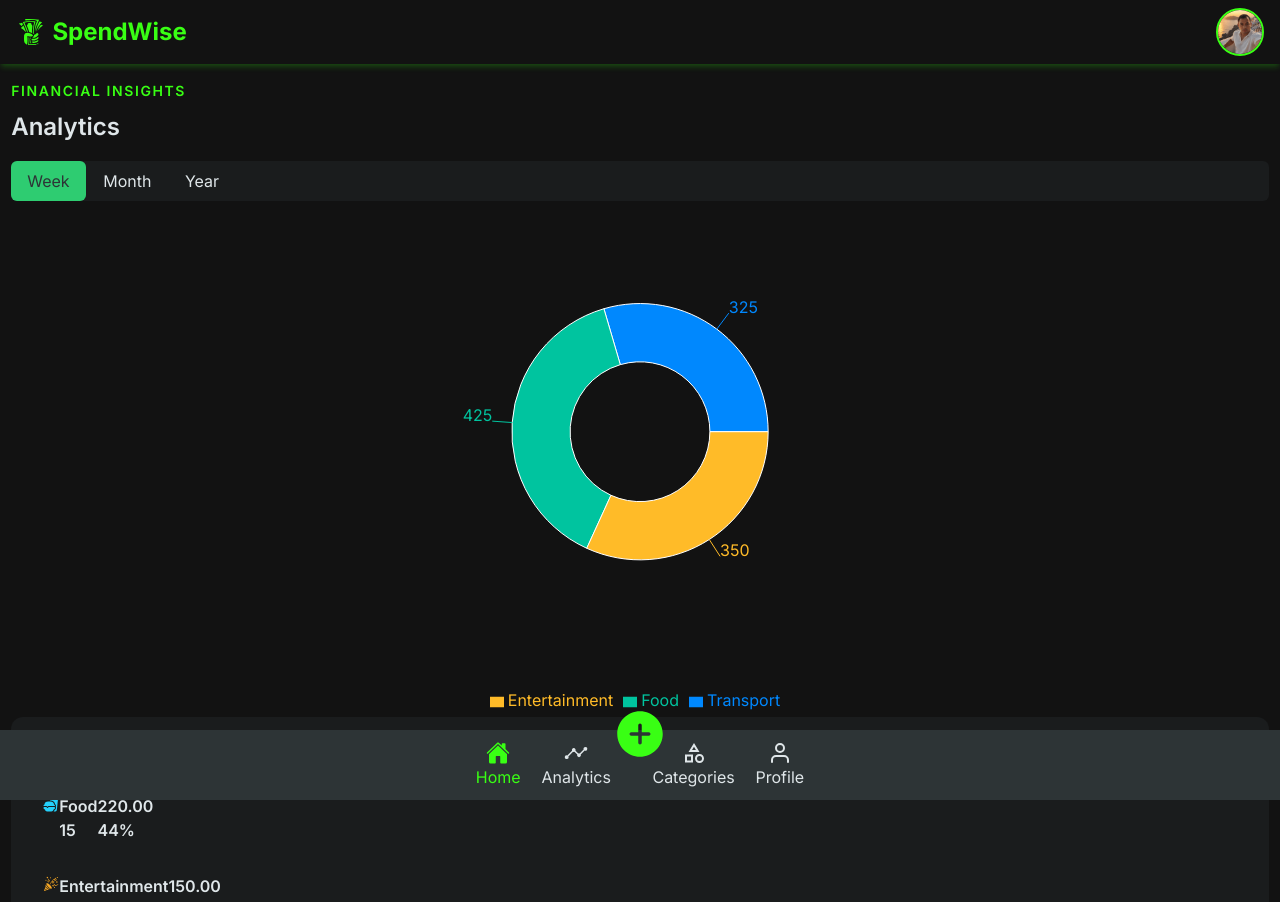
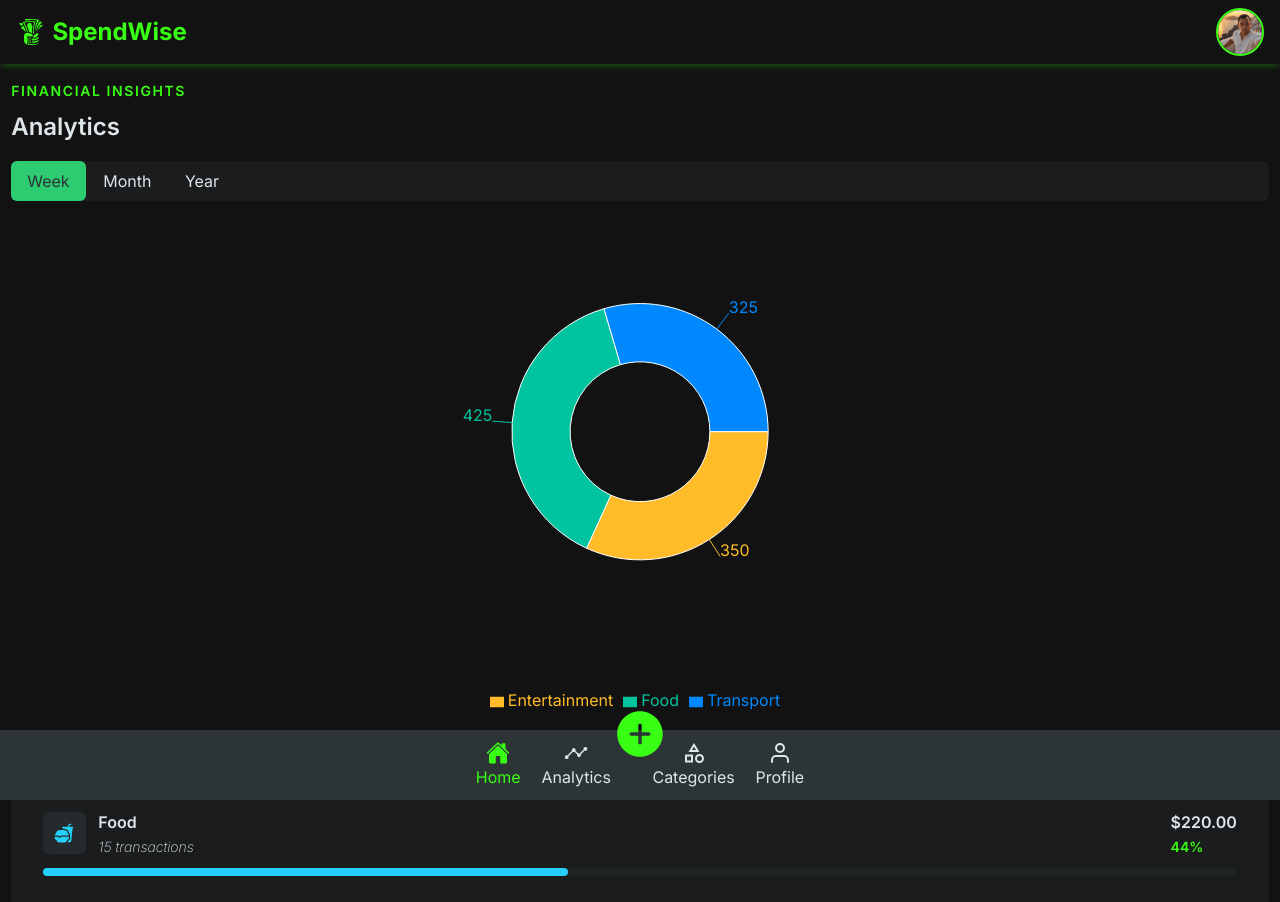
Before and after one commit to Andriamahay11master/SpendWise, a React (Vite) app: page /analytics in a window 1280 px wide. Shown: the top 902 px of the page. Built offline with nearby package versions, Linux system fonts and the light colour scheme.

Commit message:
finalization styling category analytics part

```diff
--- a/src/components/Analytics/Analytics.tsx
+++ b/src/components/Analytics/Analytics.tsx
@@ -14,6 +14,7 @@ import {
 const Analytics = () => {
   const dataFilter = ["Week", "Month", "Year"];
   const [stateButton, setStateButton] = useState("Week");
+  const [currency, setCurrency] = useState("$");
 
   const data = [
     { name: "Transport", value: 325 },
@@ -117,11 +118,12 @@ const Analytics = () => {
                           {item.nameCategory}
                         </p>
                         <p className="category-analytics-item-nb-transactions">
-                          {item.nbTransaction}
+                          {item.nbTransaction} transactions
                         </p>
                       </div>
                       <div className="category-analytics-item-info-col">
                         <p className="category-analytics-item-budget">
+                          {currency}
                           {item.budgetSpent.toFixed(2)}
                         </p>
                         <p className="category-analytics-item-percentage">
--- a/src/styles/components/analytics.scss
+++ b/src/styles/components/analytics.scss
@@ -36,6 +36,7 @@
   }
 
   .category-analytics {
+    margin-top: 1rem;
     background: rgba($dark, 0.3);
     padding: 1.5rem 1rem;
     border-radius: $border-radius;
@@ -49,12 +50,56 @@
     .category-analytics-item {
       padding: 1rem;
       @include text-light-grey;
+      margin-bottom: 0.5rem;
+      &-name,
+      &-budget {
+        margin-bottom: 0.1rem;
+      }
+      &-nb-transactions {
+        font-size: $font-size-sm;
+        font-style: italic;
+        font-weight: 200;
+      }
+      &-percentage {
+        font-size: $font-size-sm;
+        color: $primary;
+        font-weight: 600;
+      }
+    }
+    .category-analytics-item-icon {
+      @include flex-center;
+      padding: 0.7rem;
+      border-radius: $border-radius-sm;
+      background-color: rgba($dark, 0.6);
+      font-size: $font-size-lg;
     }
     .category-analytics-top {
       @include flex-start;
+      align-items: center;
+      gap: 0.8rem;
+      width: 100%;
+      &-col {
+        &:last-of-type {
+          width: 100%;
+        }
+      }
     }
     .category-analytics-item-info {
       @include flex-between;
+      width: 100%;
+    }
+    .category-analytics-bottom {
+      padding-top: 0.7rem;
+      .progressBar {
+        background: rgba($dark, 0.3);
+        border-radius: $border-radius-sm;
+        width: 100%;
+        height: 0.5rem;
+        &-fill {
+          border-radius: $border-radius-sm;
+          height: 100%;
+        }
+      }
     }
   }
 }
```
